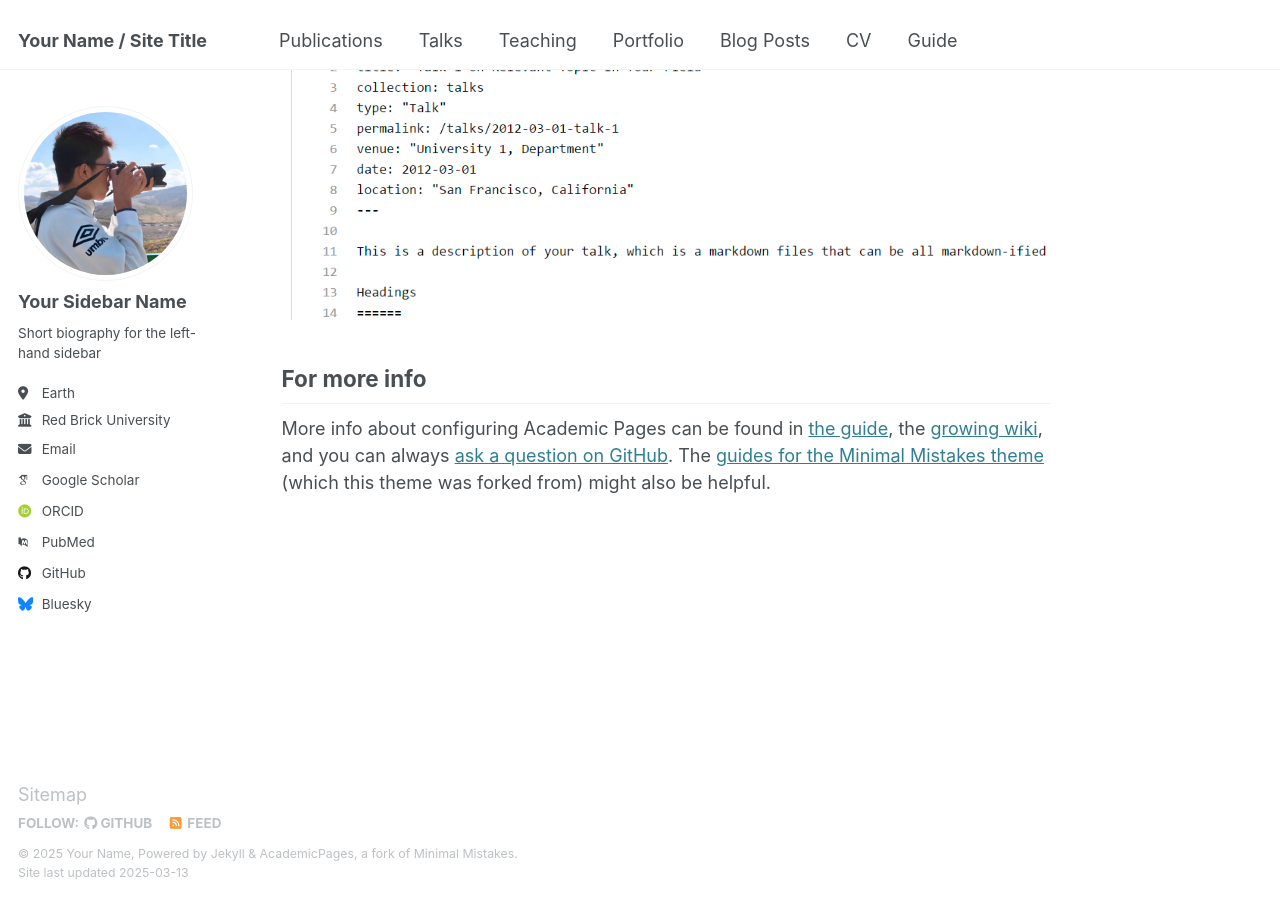
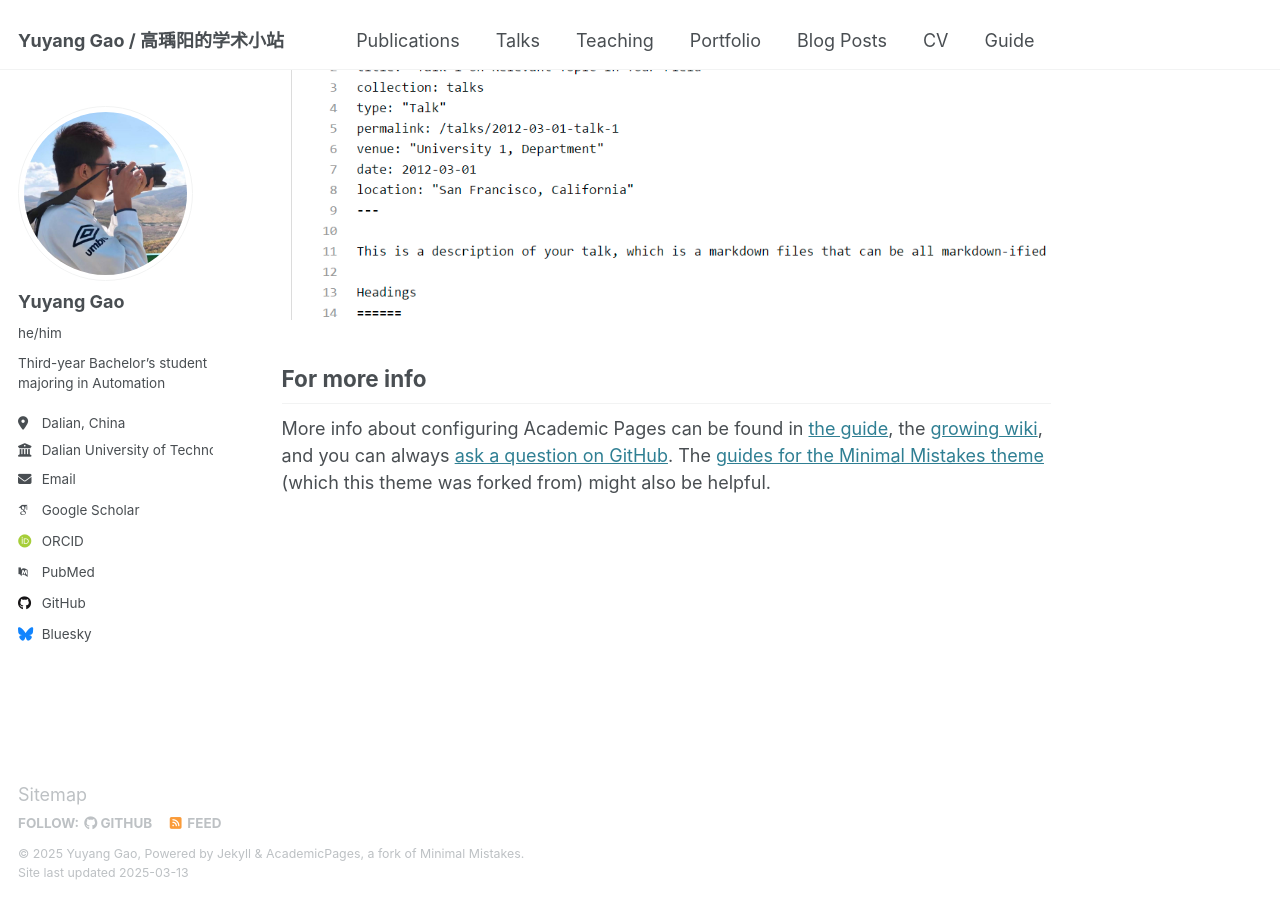
Before and after one commit to AndyGao6186/AndyGao6186.github.io, a Jekyll site: the page built from _pages/about.md, in a window 1280 px wide and 900 px high, scrolled down 2867 px. Built offline with Jekyll 4.4.1, drawn with Linux system fonts in a browser that asks for light colours; some web fonts are replaced.

Commit message:
Update _config.yml

```diff
--- a/_config.yml
+++ b/_config.yml
@@ -9,9 +9,9 @@
 # Basic Site Settings
 locale                   : "en-US"
 site_theme               : "default"
-title                    : "Your Name / Site Title"
+title                    : "Yuyang Gao / 高瑀阳的学术小站"
 title_separator          : "-"
-name                     : &name "Your Name"
+name                     : &name "Yuyang Gao"
 description              : &description "personal description"
 url                      : https://academicpages.github.io # the base hostname & protocol for your site e.g. "https://[your GitHub username].github.io"
 baseurl                  : "" # the subpath of your site, e.g. "/blog"
@@ -23,13 +23,13 @@ repository               : "academicpages/academicpages.github.io"
 author:
   # Biographic information
   avatar           : "YuyangGao.png"
-  name             : "Your Sidebar Name"
-  pronouns         : # example: "she/her"
-  bio              : "Short biography for the left-hand sidebar"
-  location         : "Earth"
-  employer         : "Red Brick University"
+  name             : "Yuyang Gao"
+  pronouns         : "he/him"
+  bio              : "Third-year Bachelor’s student majoring in Automation"
+  location         : "Dalian, China"
+  employer         : "Dalian University of Technology"
   uri              : # URL
-  email            : "none@example.org"
+  email            : "gaoyuyang6186@163.com"
 
   # Academic websites
   arxiv            : # URL - Update with the correct link to your profile
```
